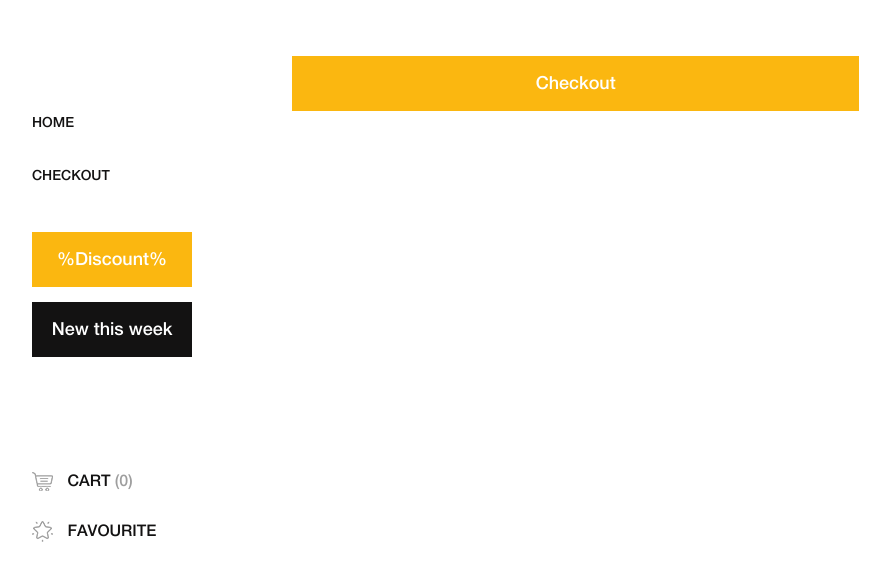
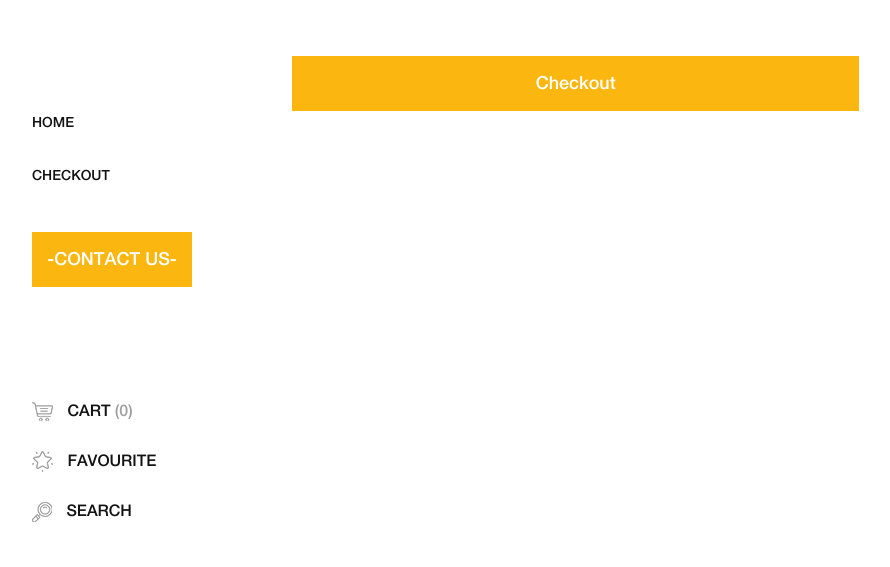
Before and after one commit to mobhome/MobileHome, a plain HTML site: page cart.html in a window 1280 px wide. Shown: the part 233-800 px from the top of the page, without its empty margins (43-933 px from the left). Drawn offline with Linux system fonts and the light colour scheme.

Commit message:
Update cart.html

```diff
--- a/cart.html
+++ b/cart.html
@@ -76,8 +76,7 @@
             </nav>
             <!-- Button Group -->
             <div class="mobhome-btn-group mt-30 mb-100">
-                <a href="#" class="btn mobhome-btn mb-15">%Discount%</a>
-                <a href="#" class="btn mobhome-btn active">New this week</a>
+                <a href="https://wa.me/923441004804" class="btn mobhome-btn mb-15">-CONTACT US-</a>
             </div>
             <!-- Cart Menu -->
             <div class="cart-fav-search mb-100">
```
